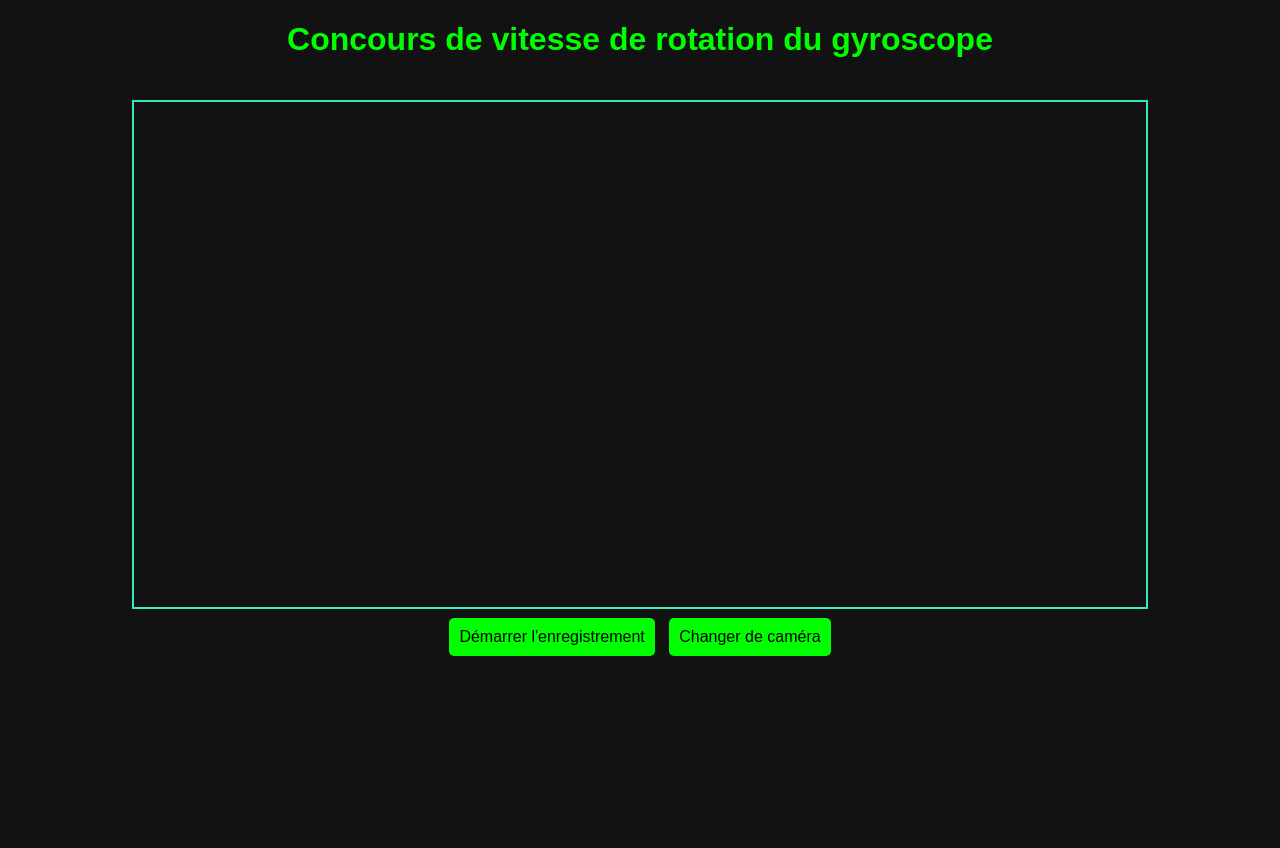
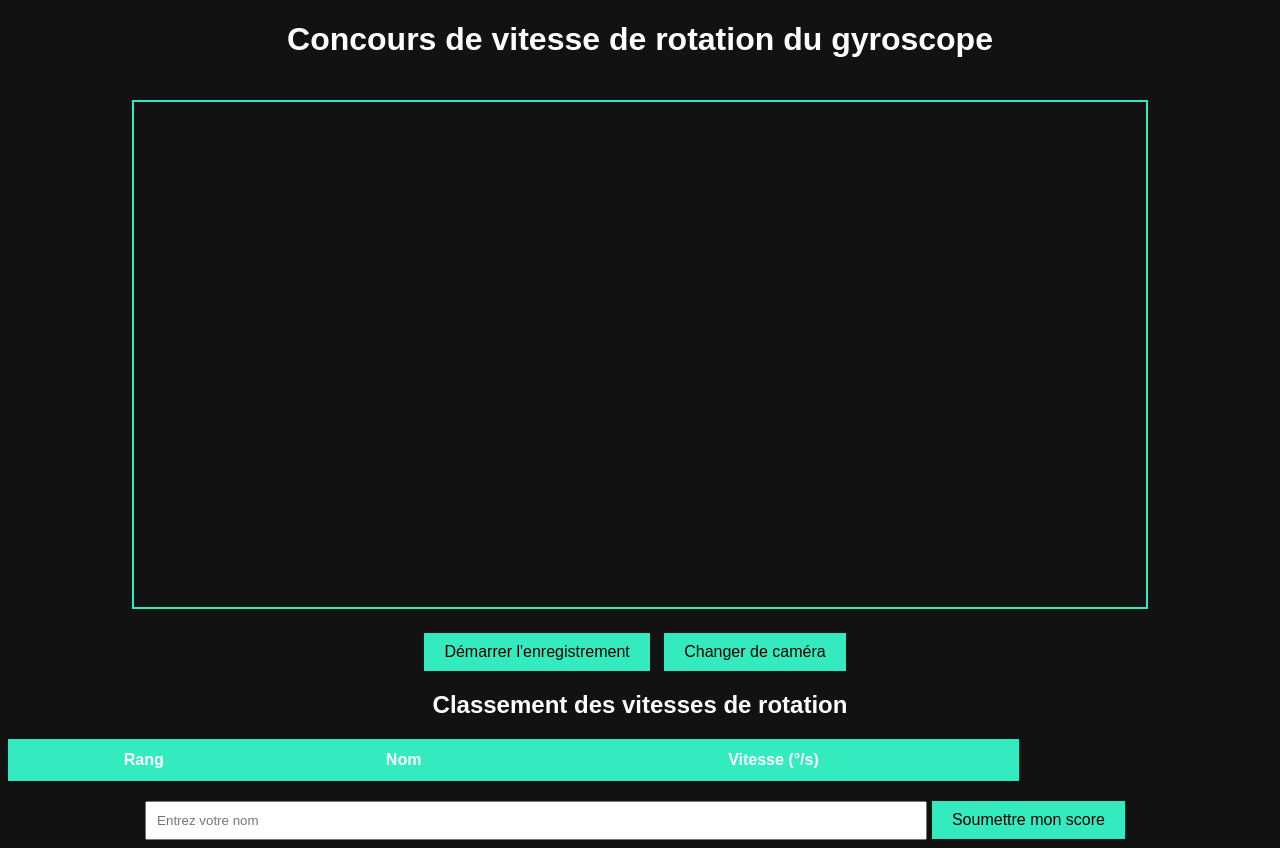
Before and after one commit to tucommenceapousser/GyroTry, a Flask app: page / in a window 1280 px wide. Before the commit the page ends 656 px from the top, so only its background shows below. Run offline with Flask 3, Linux system fonts and the light colour scheme; lists and menus that the app fills with data are empty.

Commit message:
Update index.html

```diff
--- a/templates/index.html
+++ b/templates/index.html
@@ -25,55 +25,25 @@
             border: none;
             cursor: pointer;
         }
-        h1, h2 {
-            color: #00ff00;
+        table {
+            margin-top: 20px;
+            width: 80%;
+            border-collapse: collapse;
+        }
+        table, th, td {
+            border: 2px solid #34ebc0;
+        }
+        th, td {
+            padding: 10px;
             text-align: center;
         }
-        ul {
-            list-style: none;
-            padding: 0;
-        }
-        li {
-            background-color: #333;
-            margin: 5px;
-            padding: 10px;
-            border-radius: 5px;
-            color: #00e6e6;
-        }
-        a {
-            text-decoration: none;
-            color: #00ff00;
-        }
-        form {
-            text-align: center;
-            margin: 20px 0;
-        }
-        input, button {
-            padding: 10px;
-            margin: 5px;
-            border-radius: 5px;
-            border: none;
+        th {
+            background-color: #34ebc0;
         }
         input {
-            width: 300px;
-        }
-        button {
-            background-color: #00ff00;
-            color: #000;
-            cursor: pointer;
-        }
-        button:hover {
-            background-color: #00cc00;
-        }
-
-        .image-container {
-            display: flex;
-            justify-content: center;
-            margin-top: 20px;
-        }
-        img {
-            max-width: 100%;
-            height: auto;
+            padding: 10px;
+            margin-top: 10px;
+            width: 60%;
         }
     </style>
 </head>
@@ -86,9 +56,31 @@
     </div>
     <p id="message"></p>
 
+    <!-- Tableau des meilleurs scores -->
+    <h2>Classement des vitesses de rotation</h2>
+    <table id="leaderboard">
+        <thead>
+            <tr>
+                <th>Rang</th>
+                <th>Nom</th>
+                <th>Vitesse (°/s)</th>
+            </tr>
+        </thead>
+        <tbody>
+            <!-- Les données des scores seront ajoutées ici dynamiquement -->
+        </tbody>
+    </table>
+
+    <!-- Formulaire pour soumettre le nom -->
+    <div>
+        <input type="text" id="username" placeholder="Entrez votre nom">
+        <button onclick="submitScore()">Soumettre mon score</button>
+    </div>
+
     <script>
         let videoStream = null;
         let currentFacingMode = "environment"; // Par défaut : caméra arrière
+        let scores = []; // Liste pour stocker les scores
 
         async function startRecording() {
             try {
@@ -146,6 +138,45 @@
             currentFacingMode = currentFacingMode === "user" ? "environment" : "user";
             getCameraStream();
         }
+
+        function submitScore() {
+            const username = document.getElementById('username').value;
+            const speed = Math.random() * 1000; // Remplacez cette ligne par votre calcul de vitesse réel
+
+            if (!username) {
+                alert("Veuillez entrer votre nom.");
+                return;
+            }
+
+            // Ajouter le score dans le tableau
+            scores.push({ username, speed });
+
+            // Trier les scores par vitesse décroissante
+            scores.sort((a, b) => b.speed - a.speed);
+
+            // Limiter à 10 meilleurs scores
+            if (scores.length > 10) {
+                scores = scores.slice(0, 10);
+            }
+
+            // Mettre à jour le tableau des scores
+            updateLeaderboard();
+        }
+
+        function updateLeaderboard() {
+            const tableBody = document.getElementById('leaderboard').getElementsByTagName('tbody')[0];
+            tableBody.innerHTML = ''; // Réinitialiser le tableau
+
+            scores.forEach((score, index) => {
+                const row = document.createElement('tr');
+                row.innerHTML = `
+                    <td>${index + 1}</td>
+                    <td>${score.username}</td>
+                    <td>${score.speed.toFixed(2)} °/s</td>
+                `;
+                tableBody.appendChild(row);
+            });
+        }
     </script>
 </body>
 </html>
```
